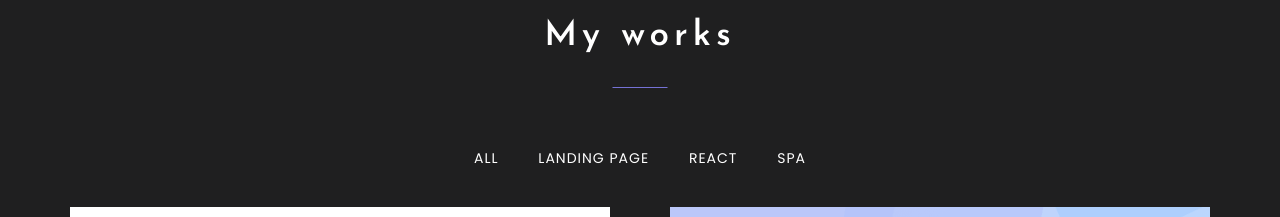
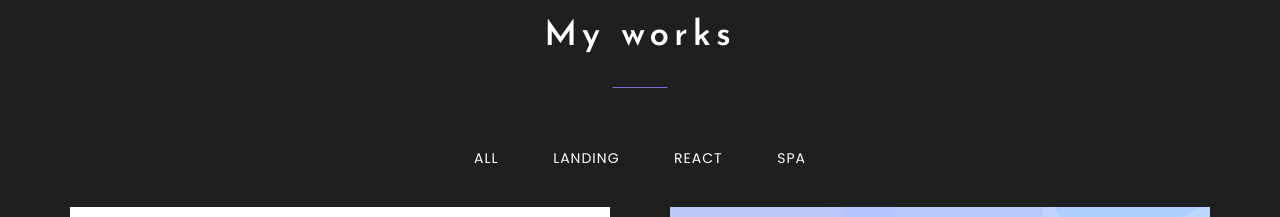
Before and after one commit to 0lgaP1/my-portfolio, a React app: page / in a window 1280 px wide. Shown: the part 1700-1917 px from the top of the page. Built offline with nearby package versions, Linux system fonts and the light colour scheme.

Commit message:
Works map refactoring

```diff
--- a/src/layout/sections/works/WorkCard.tsx
+++ b/src/layout/sections/works/WorkCard.tsx
@@ -7,7 +7,8 @@ import {Button} from "../../../components/Button";
 type WorkCardPropsType = {
     src: string;
     title: string;
-    description: string;
+    text: string;
+    status: string;
 }
 export const WorkCard = (props: WorkCardPropsType) => {
     return (
@@ -19,7 +20,7 @@ export const WorkCard = (props: WorkCardPropsType) => {
 
             <Description>
                 <WorkCardTitle>{props.title}</WorkCardTitle>
-                <WorkCardText>{props.description}</WorkCardText>
+                <WorkCardText>{props.text}</WorkCardText>
                 <Link href={"#"}>Demo</Link>
                 <Link href={"#"}>Code</Link>
             </Description>
--- a/src/layout/sections/works/Works.tsx
+++ b/src/layout/sections/works/Works.tsx
@@ -8,8 +8,44 @@ import socialImg from "../../../assets/img/social network.png";
 import timerImg from "../../../assets/img/timer.png";
 import {Container} from "../../../components/Container";
 
-const tabsItems = ["All", "Landing page", "React", "SPA"]
+// const tabsItems = ["All", "Landing page", "React", "SPA"]
 
+const tabsItems: Array<{status: "all" | "landing" | "react" | "spa", title: string}> = [
+    {
+        title: "All",
+        status: "all",
+    },
+
+    {
+        title: "Landing page",
+        status: "landing",
+    },
+
+    {
+        title: "React",
+        status: "react",
+    },
+
+    {
+        title: "SPA",
+        status: "spa"
+    },
+]
+
+const WorkData = [
+    {   src: socialImg,
+        title: 'Social network',
+        text: "Lorem ipsum dolor",
+        type: "spa",
+    },
+
+    {   src: timerImg,
+        title: "Timer",
+        text: "Lorem ipsum dolorLorem ipsum dolorLorem ipsum dolorLorem ipsum dolorLorem ipsum dolorLorem ipsum dolorLorem ipsum dolorLorem ipsum dolorLorem ipsum dolorLorem ipsum dolorLorem ipsum dolorLorem ipsum dolorLorem ipsum dolorLorem ipsum dolorLorem ipsum dolorLorem ipsum dolorLorem ipsum dolor, Lorem ipsum dolor",
+        type: "react",
+    },
+
+]
 export const Works = () => {
     return (
         <StyledWorks id={"works"}>
@@ -17,8 +53,13 @@ export const Works = () => {
                 <SectionTitle>My works</SectionTitle>
                 <TabMenu tabsItems={tabsItems}/>
                 <FlexWrapper justify={"space-between"} align={"flex-start"} wrap={"wrap"}>
-                    <WorkCard src={socialImg} title={"Social network"} description={"Lorem ipsum dolor"}/>
-                    <WorkCard src={timerImg} title={"Timer"} description={"Lorem ipsum dolorLorem ipsum dolorLorem ipsum dolorLorem ipsum dolorLorem ipsum dolorLorem ipsum dolorLorem ipsum dolorLorem ipsum dolorLorem ipsum dolorLorem ipsum dolorLorem ipsum dolorLorem ipsum dolorLorem ipsum dolorLorem ipsum dolorLorem ipsum dolorLorem ipsum dolorLorem ipsum dolor, Lorem ipsum dolor"}/>
+                    {WorkData.map((w)=> {
+                        return <WorkCard
+                                title={w.title}
+                                src={w.src}
+                                text={w.text}
+                                status={w.type} />
+                        })}
                 </FlexWrapper>
             </Container>
         </StyledWorks>
--- a/src/layout/sections/works/tabMenu/TabMenu.tsx
+++ b/src/layout/sections/works/tabMenu/TabMenu.tsx
@@ -2,13 +2,13 @@ import React from 'react';
 import styled from "styled-components";
 import {Link} from "../../../../components/Link"
 
-export const TabMenu = (props: {tabsItems: Array<string>}) => {
+export const TabMenu = (props: {tabsItems: Array<{status: "all" | "landing" | "react" | "spa", title: string}>}) => {
     return (
         <StyledMenu>
             <ul>
-                {props.tabsItems.map((item:string, index:number)=>{
+                {props.tabsItems.map((item, index:number)=>{
                     return <ListItem key={index}>
-                        <Link href="">{item}</Link>
+                        <Link href="">{item.status}</Link>
                     </ListItem>
                 })}
             </ul>
```
